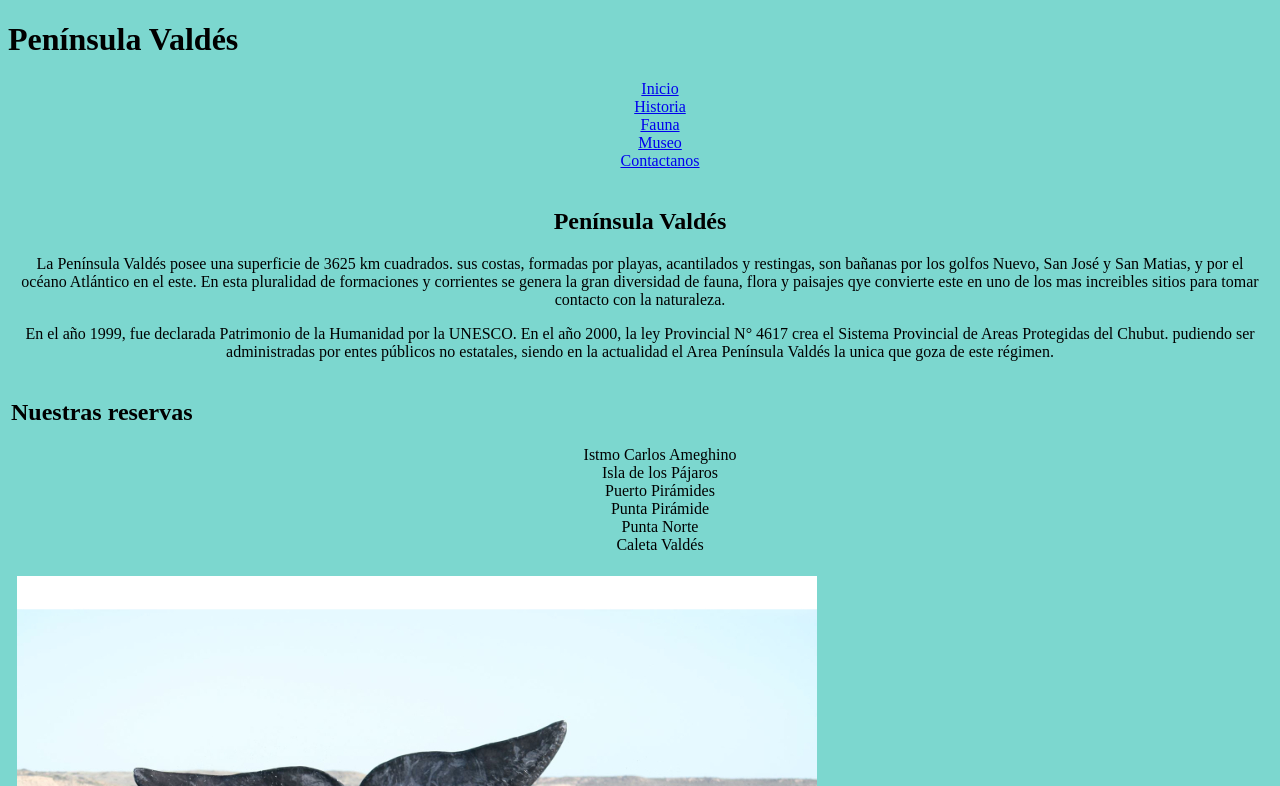
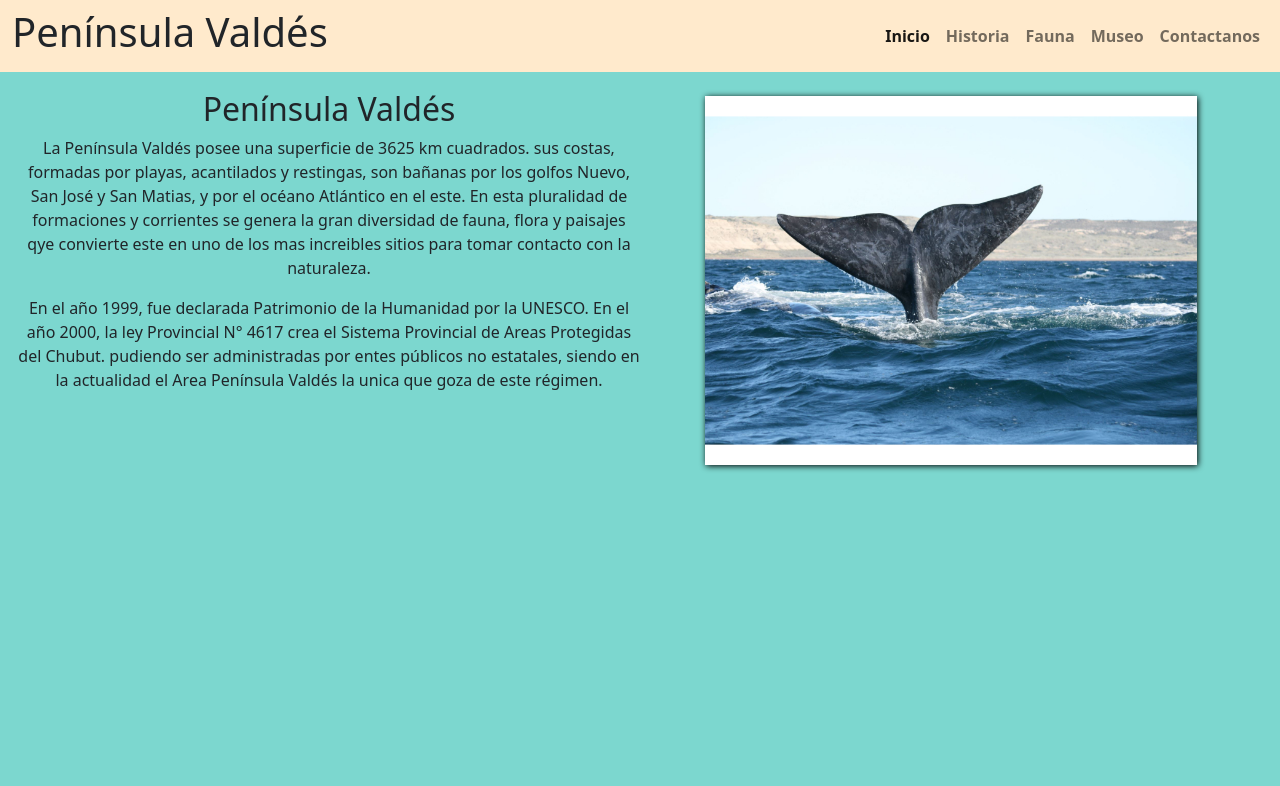
Before and after one commit to VaccaEscamillaLester/2da-pre-entrega-vacca-escamilla-lester, a plain HTML site: page index.html in a window 1280 px wide. Shown: the top 786 px of the page. Drawn offline with nearby package versions, Linux system fonts and the light colour scheme.

Commit message:
modificacion del index

```diff
--- a/index.html
+++ b/index.html
@@ -1,14 +1,21 @@
 <!DOCTYPE html>
 <html lang="en">
+
 <head>
     <meta charset="UTF-8">
     <meta http-equiv="X-UA-Compatible" content="IE=edge">
     <meta name="viewport" content="width=device-width, initial-scale=1.0">
+
+    <!--Link de Bootstrap-->
+    <link href="https://cdn.jsdelivr.net/npm/bootstrap@5.2.1/dist/css/bootstrap.min.css" rel="stylesheet"
+        integrity="sha384-iYQeCzEYFbKjA/T2uDLTpkwGzCiq6soy8tYaI1GyVh/UjpbCx/TYkiZhlZB6+fzT" crossorigin="anonymous">
+
     <!--links de las tipografias-->
 
     <link rel="preconnect" href="https://fonts.googleapis.com">
     <link rel="preconnect" href="https://fonts.gstatic.com" crossorigin>
-    <link href="https://fonts.googleapis.com/css2?family=Permanent+Marker&family=Questrial&display=swap" rel="stylesheet">
+    <link href="https://fonts.googleapis.com/css2?family=Permanent+Marker&family=Questrial&display=swap"
+        rel="stylesheet">
 
     <link rel="preconnect" href="https://fonts.googleapis.com">
     <link rel="preconnect" href="https://fonts.gstatic.com" crossorigin>
@@ -20,54 +27,72 @@
 
     <title>Inicio</title>
 </head>
+
 <body>
 
     <!--cabecera del archivo index-->
     <header id="cabecera">
 
-        <h1>Península Valdés</h1>
+
         <!--menu-->
 
-        <nav class="menu">
-            <ul>
-                <li>
-                    <a href="index.html">Inicio</a>
+        <nav class="navbar navbar-expand-lg color-nav">
+            <div class="container-fluid">
+                <h1>Península Valdés</h1>
+                <button class="navbar-toggler" type="button" data-bs-toggle="collapse"
+                    data-bs-target="#navbarSupportedContent" aria-controls="navbarSupportedContent"
+                    aria-expanded="false" aria-label="Toggle navigation">
+                    <span class="navbar-toggler-icon"></span>
+                </button>
+                <div class="collapse navbar-collapse" id="navbarSupportedContent">
+                    <ul class="navbar-nav me-auto mb-2 mb-lg-0">
+                        <li class="nav-item">
+                            <a class="nav-link active" aria-current="page" href="index.html">Inicio</a>
                         </li>
-                <li>
-                    <a href="pages/historia.html">Historia</a>
+                        <li class="nav-item">
+                            <a class="nav-link" href="pages/historia.html">Historia</a>
                         </li>
-                <li>
-                    <a href="pages/fauna.html">Fauna</a>
+                        <li class="nav-item">
+                            <a class="nav-link" href="pages/fauna.html">Fauna</a>
                         </li>
-                <li>
-                    <a href="pages/museo.html">Museo</a>
+                        <li class="nav-item">
+                            <a class="nav-link" href="pages/museo.html">Museo</a>
                         </li>
-                <li>
-                    <a href="pages/contactanos.html">Contactanos</a>
+                        <li class="nav-item">
+                            <a class="nav-link" href="pages/contactanos.html">Contactanos</a>
                         </li>
                     </ul>
+                </div>
+            </div>
         </nav>
 
     </header>
     <!--contenido principal del archivo index-->
 
-    <main class="main">
+    <main class="main-uno">
 
         <!--bloque que continene informacion sobre el sitio-->
         <div class="contenedor-uno">
 
             <h2> Península Valdés</h2>
 
-            <p>La Península Valdés posee una superficie de 3625 km cuadrados. sus costas, formadas por playas, acantilados y restingas, son bañanas por los golfos Nuevo, San José y San Matias, y por el océano Atlántico en el este. En esta pluralidad de formaciones y corrientes se genera la gran diversidad de fauna, flora y paisajes qye convierte este en uno de los mas increibles sitios para tomar contacto con la naturaleza.</p>
-            <p>En el año 1999, fue declarada Patrimonio de la Humanidad por la UNESCO.
-            En el año 2000, la ley Provincial N° 4617 crea el Sistema Provincial de Areas Protegidas del Chubut. pudiendo ser administradas por entes públicos no estatales, siendo en la actualidad el Area Península Valdés la unica que goza de este régimen.</p>
+            <p class="p-uno">La Península Valdés posee una superficie de 3625 km cuadrados. sus costas, formadas por
+                playas,
+                acantilados y restingas, son bañanas por los golfos Nuevo, San José y San Matias, y por el océano
+                Atlántico en el este. En esta pluralidad de formaciones y corrientes se genera la gran diversidad de
+                fauna, flora y paisajes qye convierte este en uno de los mas increibles sitios para tomar contacto con
+                la naturaleza.</p>
+            <p class="p-dos">En el año 1999, fue declarada Patrimonio de la Humanidad por la UNESCO.
+                En el año 2000, la ley Provincial N° 4617 crea el Sistema Provincial de Areas Protegidas del Chubut.
+                pudiendo ser administradas por entes públicos no estatales, siendo en la actualidad el Area Península
+                Valdés la unica que goza de este régimen.</p>
         </div>
 
-    </main>
 
-    <section>
+
+
             <!--bloque que indica que reservas se pueden visitar-->
-        <div>
+            <div class="reservas">
                 <h2>Nuestras reservas</h2>
                 <ul>
                     <li>Istmo Carlos Ameghino</li>
@@ -78,15 +103,16 @@
                     <li>Caleta Valdés</li>
                 </ul>
             </div>
-    </section>
-    <section class="img">
-        <div>
-            <img src="img/fondo-uno.jpg" alt="imagen-ballena">
-        </div>
-        <div>
-            <img src="img/fondo.jfif" alt="">
-        </div>
-    </section>
+
+
+
+        <img class="inicio" src="img/fondo-uno.jpg" alt="imagen-ballena">
+
+
+        <img class= "inicio-dos" src="img/fondo.jfif.jpg" alt="">
+
+
+    </main>
 
     <!--pie de pagina del archivo index-->
     <footer>
@@ -95,5 +121,12 @@
         <a href="https://www.facebook.com/vak.vaquita/" target="_blank"><img src="img/logo-face.png" alt=""></a>
         <a href="https://www.instagram.com/vaccarodrigo/" target="_blank"><img src="img/logo-insta.png" alt=""></a>
     </footer>
+
+
+    <!-- JavaScript Bundle with Popper -->
+    <script src="https://cdn.jsdelivr.net/npm/bootstrap@5.2.1/dist/js/bootstrap.bundle.min.js"
+        integrity="sha384-u1OknCvxWvY5kfmNBILK2hRnQC3Pr17a+RTT6rIHI7NnikvbZlHgTPOOmMi466C8"
+        crossorigin="anonymous"></script>
 </body>
+
 </html>
```
Lines whose indentation alone changed are shown as unchanged.
